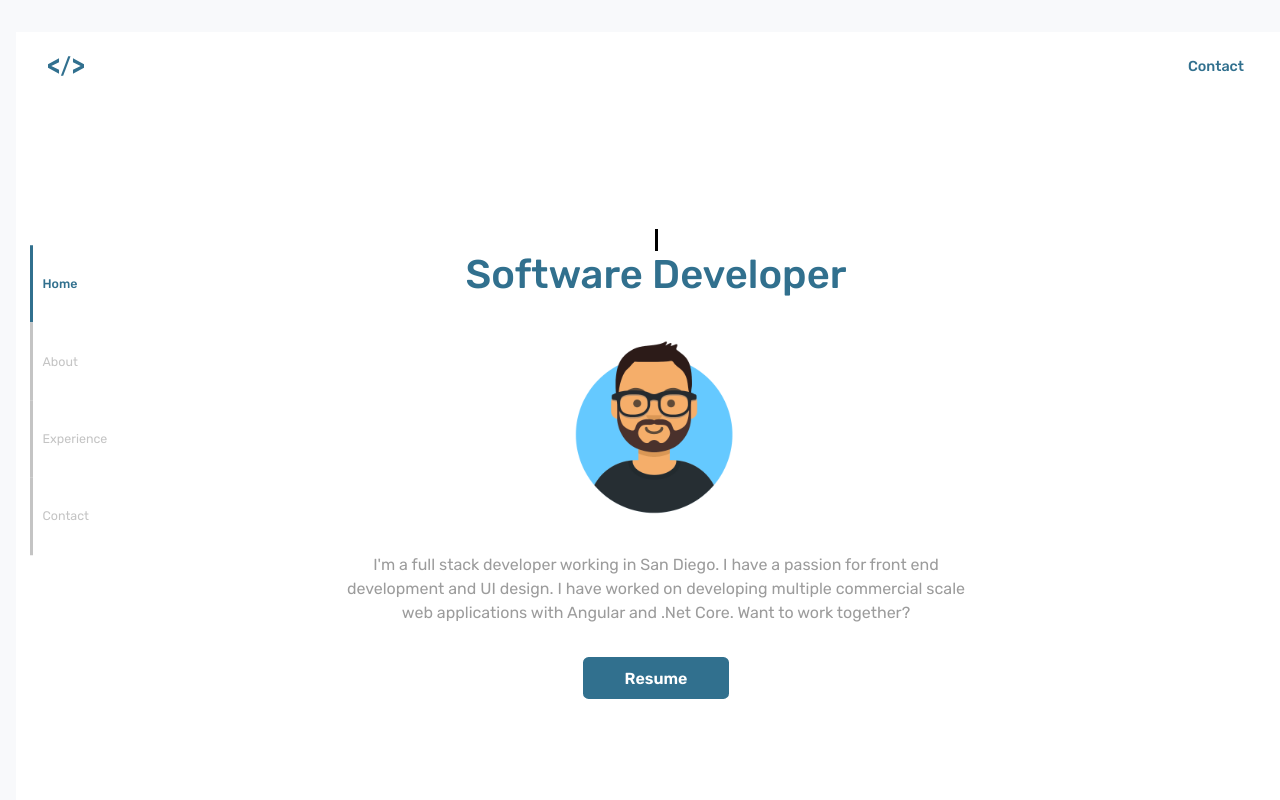
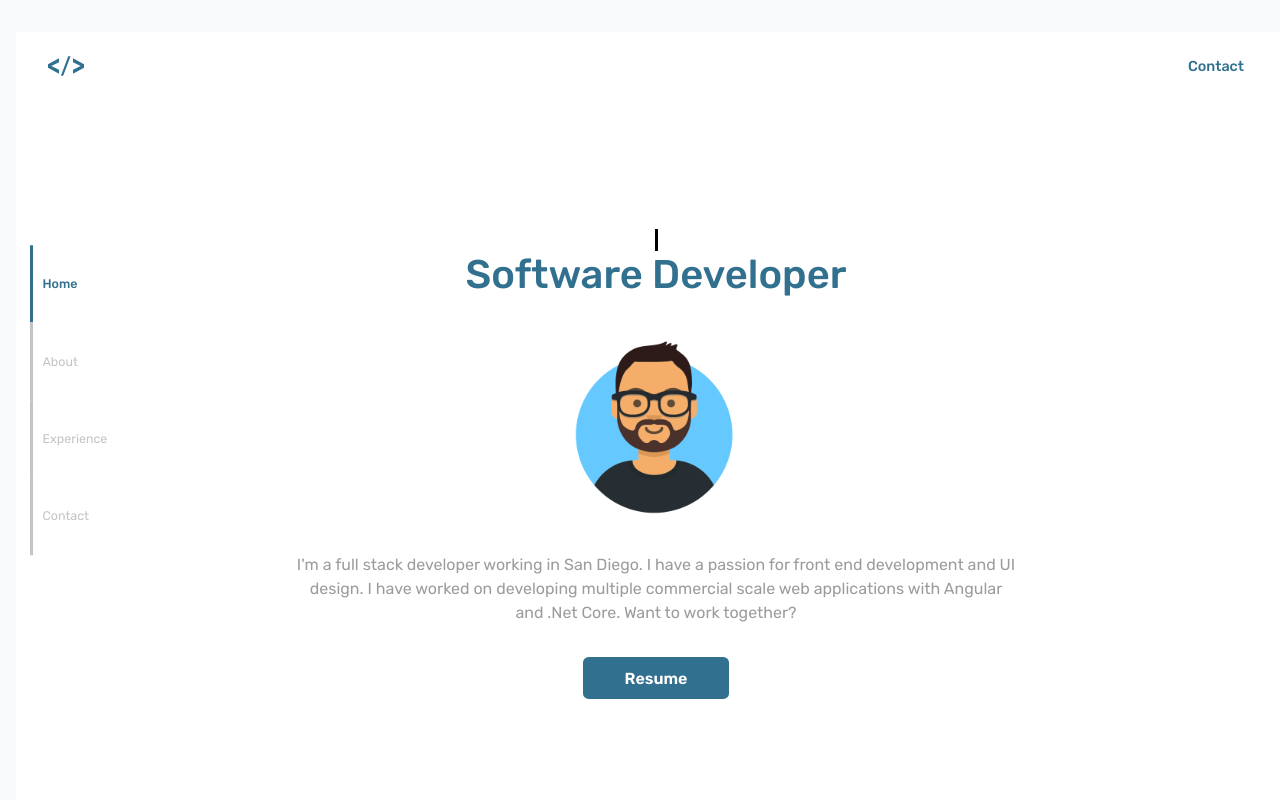
Before and after one commit to CodeRuben/portfolio, a React (Create React App) app: page / in a window 1280 px wide. Shown: the top 800 px of the page. Built offline with nearby package versions, Linux system fonts and the light colour scheme.

Commit message:
css width update

```diff
--- a/src/components/Home/Home.scoped.css
+++ b/src/components/Home/Home.scoped.css
@@ -50,7 +50,7 @@
 
 @media (min-width: 900px) {
   .desc {
-    width: 65%;
+    width: 75%;
   }
 
   .name {
```
